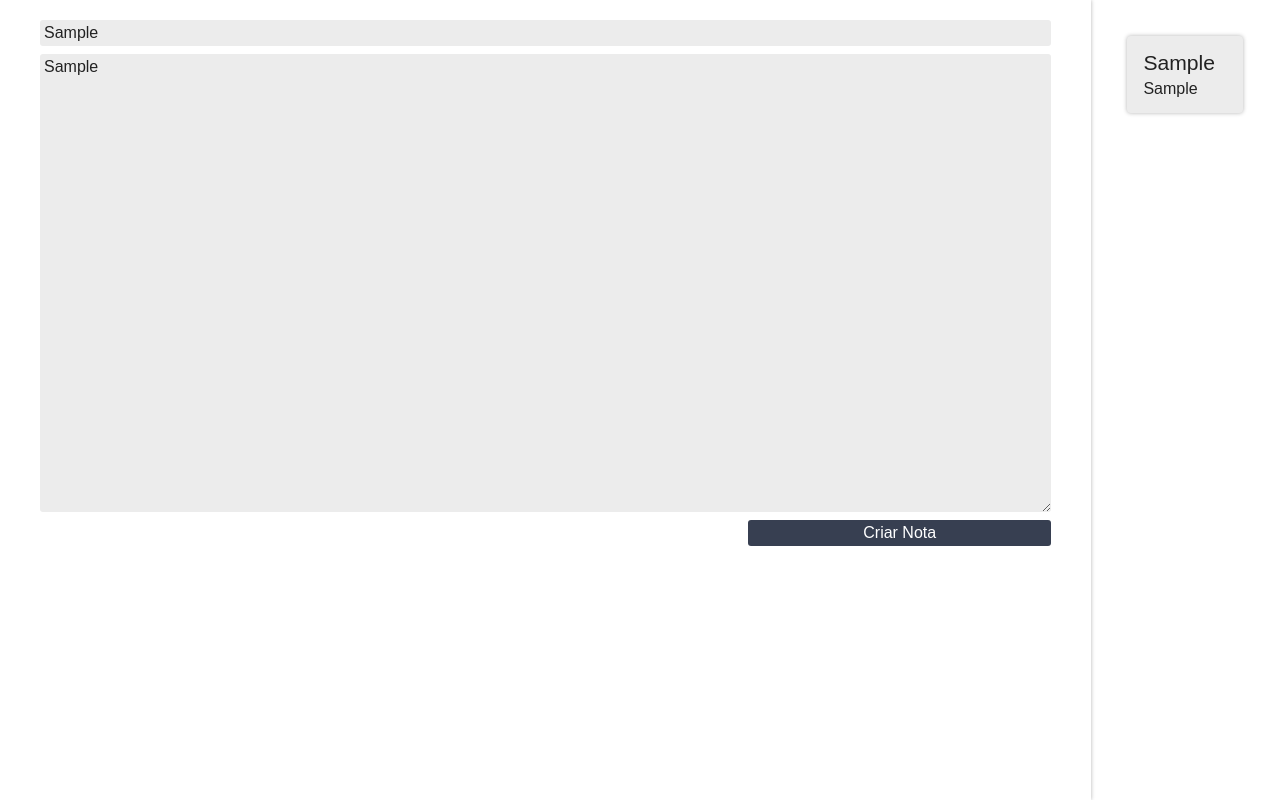
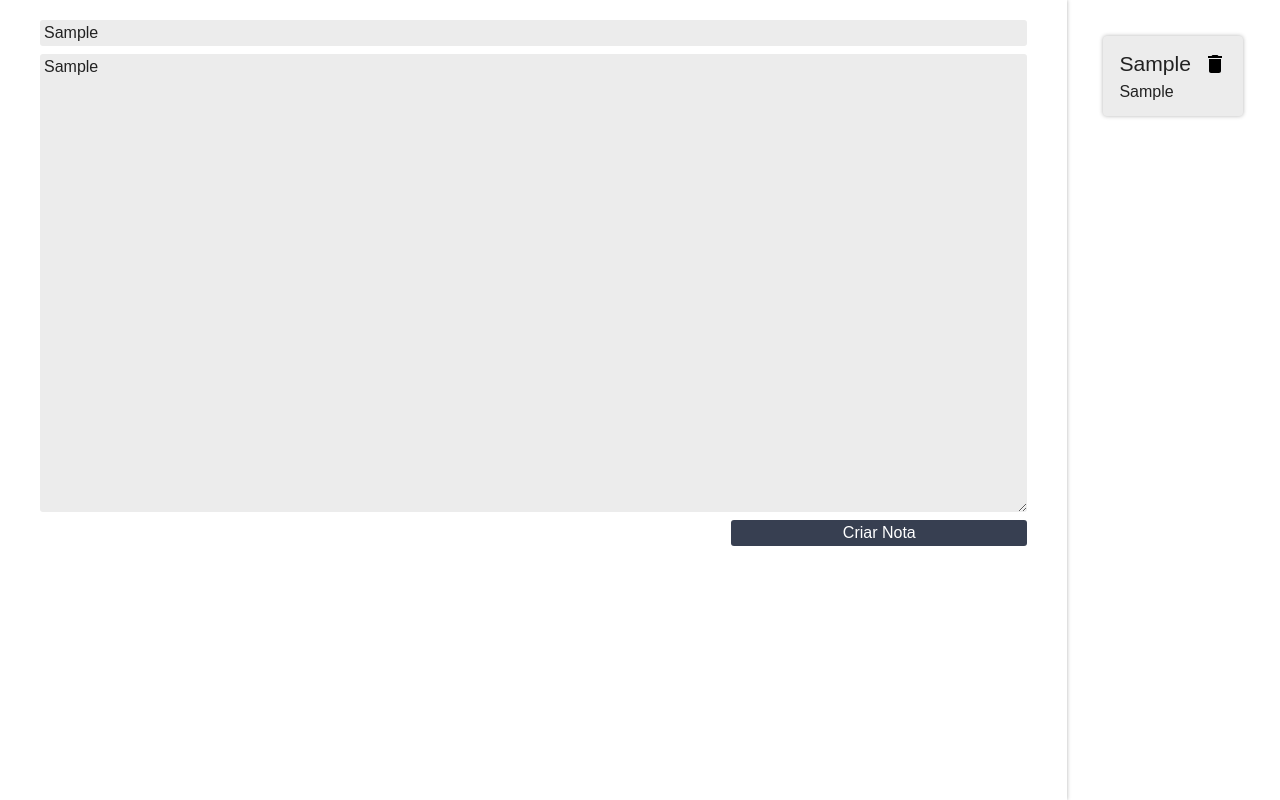
Before and after one commit to Jonesseiji/react-project-alura, a React (Create React App) app: page / in a window 1280 px wide. Both pictures are taken after typing "Sample", "Sample" into the empty fields and a click on the button "Criar Nota". Built offline with nearby package versions, Linux system fonts and the light colour scheme.

Commit message:
adicionando icone svg de delete no card

```diff
--- a/src/components/CardNota/CardNota.jsx
+++ b/src/components/CardNota/CardNota.jsx
@@ -1,6 +1,7 @@
 //#region Imports
 import React, { Component } from "react";
 import "./cardNota.css";
+import {ReactComponent as DeleteSVG} from "../../assets/img/delete-icon.svg";
 //#endregion
 
 class CardNota extends Component {
@@ -9,6 +10,7 @@ class CardNota extends Component {
       <section className="cardNota">
         <header className="cardNota_cabecalho">
           <h3 className="cardNota_titulo">{this.props.titulo}</h3>
+          <DeleteSVG />
         </header>
         <p className="cardNota_texto">{this.props.texto} </p>
       </section>
```
Also changed, not shown: src/assets/img/delete-icon.svg (added).
